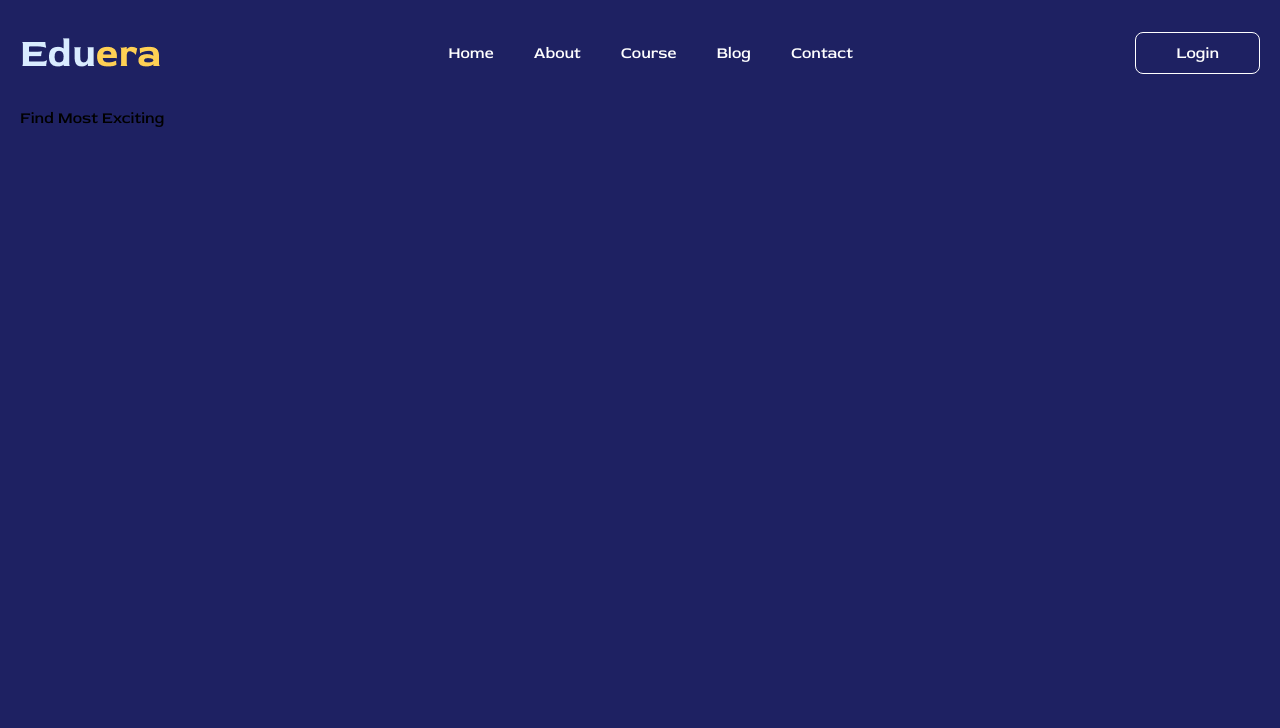
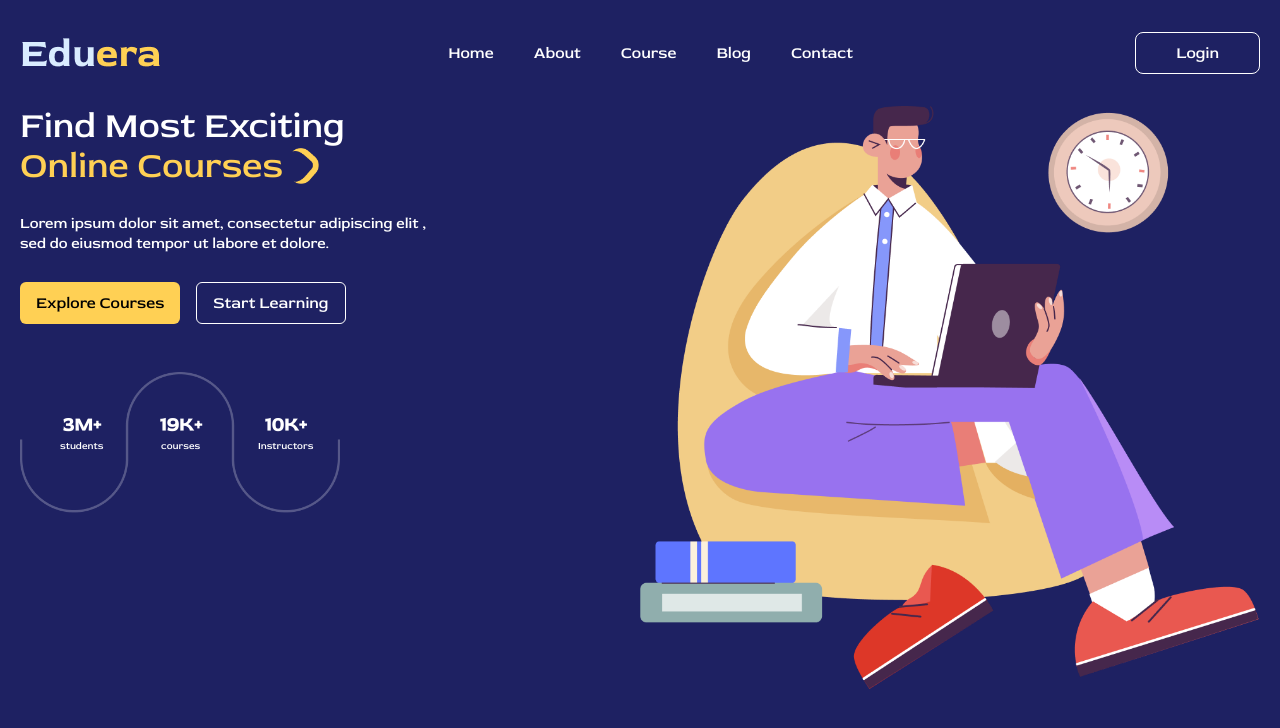
Before and after one commit to farazmirsaeedi/eduera, a website: page index.html in a window 1280 px wide. Drawn offline with nearby package versions, Linux system fonts and the light colour scheme.

Commit message:
end main

```diff
--- a/index.html
+++ b/index.html
@@ -38,15 +38,44 @@
 
     <main>
         <div class="w-full m-a-x px-5 grid grid-cols-1 md:grid-cols-2">
-            <div>
+            <div class="space-y-7">
                 <div>
-                    <h1>Find Most Exciting</h1>
+                    <h1 class="text-white text-4xl">Find Most Exciting</h1>
+                    <div class="flex items-center">
+                        <h1 class="text-[#FFD054] text-4xl">Online Courses</h1><span><img class="w-9"
+                                src="assets/Rectangle 8211.png" alt="rectangle"></span>
+                    </div>
                 </div>
-                <div></div>
-                <div></div>
-                <div></div>
+                <div>
+                    <p class="text-white text-sm font-thin p-font">Lorem ipsum dolor sit amet, consectetur adipiscing
+                        elit ,<br> sed do
+                        eiusmod tempor ut labore et dolore.</p>
+                </div>
+                <div class="flex">
+                    <button
+                        class="py-2 px-4 duration-300 rounded-md bg-[#ffd054] mr-4 hover:text-[#ffd054] hover:border hover:border-[#ffd054] hover:bg-transparent">Explore
+                        Courses</button>
+                    <button
+                        class="py-2 px-4 duration-300 rounded-md border border-white text-white hover:text-[#1e2162] hover:bg-white">Start
+                        Learning</button>
+                </div>
+                <div class="items-center text-white h-40 hidden sm:flex relative">
+                    <div class="flex flex-col items-center ml-10">
+                        <p class="font-bold text-xl mx-auto">3M+</p>
+                        <p class="font-p">students</p>
+                    </div>
+                    <div class="flex flex-col items-center ml-14">
+                        <p class="font-bold text-xl">19K+</p>
+                        <p class="font-p">courses</p>
+                    </div>
+                    <div class="flex flex-col items-center ml-14">
+                        <p class="font-bold text-xl">10K+</p>
+                        <p class="font-p">Instructors</p>
+                    </div>
+                    <img class="absolute left-0 top-5 ml-0 w-[20rem] " src="assets/Union.png" alt="">
+                </div>
             </div>
-            <div></div>
+            <div class="hidden md:block"><img src="assets/Group 1000013590.png" alt=""></div>
         </div>
 
     </main>
--- a/style.css
+++ b/style.css
@@ -5,9 +5,16 @@
 @font-face {
     font-family: 'red rose';
     src: url(assets/fonts/RedRose-Medium.ttf);
+    src: url(assets/fonts/RedRose-Light.ttf) format('ttf');
 }
 
 .m-a-x{
     max-width: 80rem;
     margin: 0 auto;
 }
+.p-font{
+    font-size: 15px !important;
+}
+.font-p{
+    font-size: 10px !important;
+}
```
Also changed, not shown: output.css.
